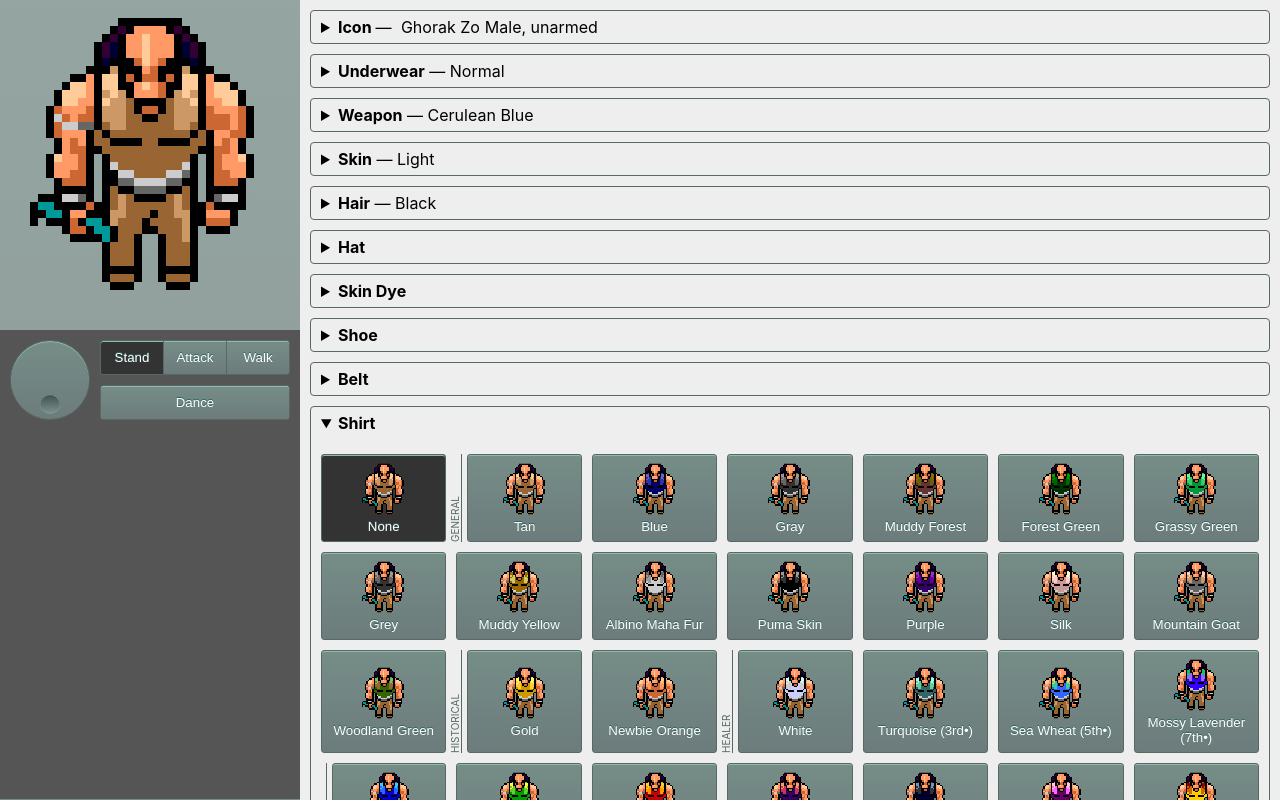
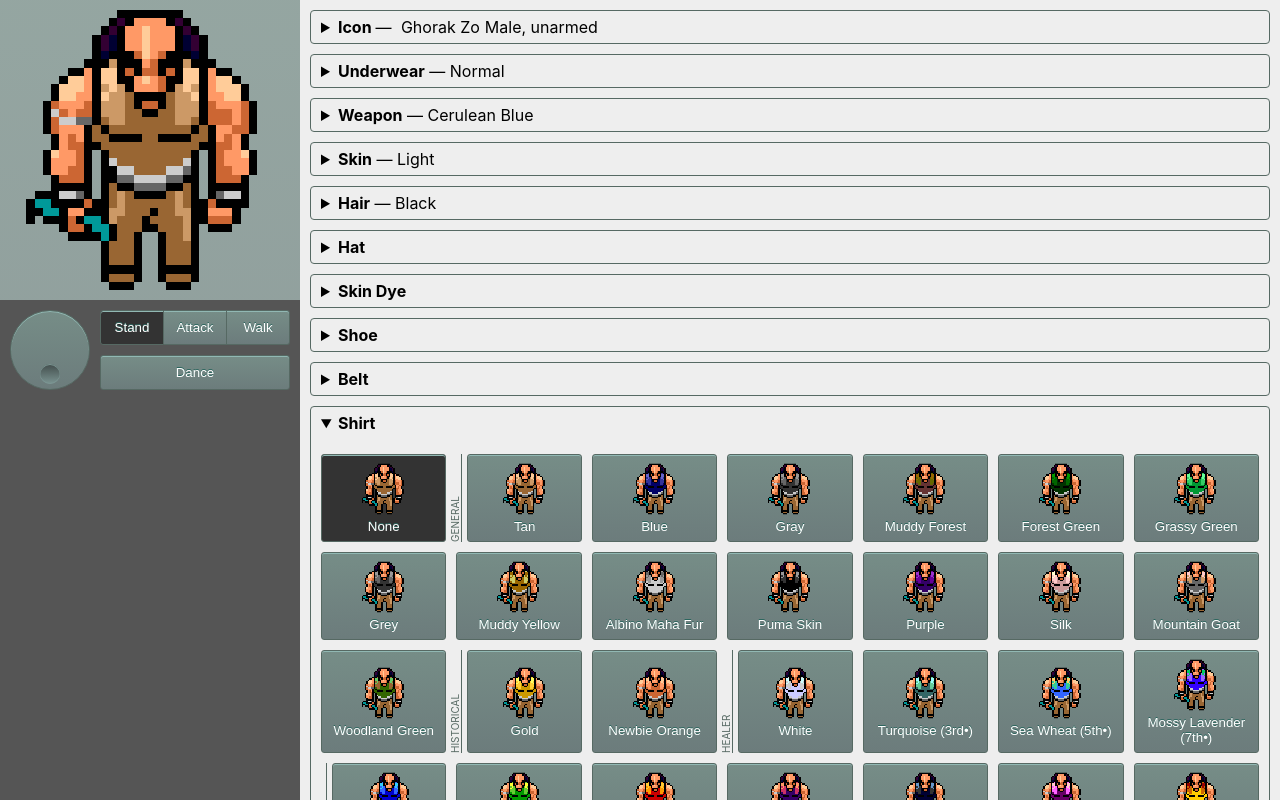
Before and after one commit to skirwan/stylunk, a React (Create React App) app: page / in a window 1280 px wide. Shown: the top 800 px of the page. Built offline with nearby package versions, Linux system fonts and the light colour scheme.

Commit message:
Sidebar shrinks preview when landscape isn't tall enough.

```diff
--- a/src/App.css
+++ b/src/App.css
@@ -216,16 +216,6 @@ details {
   display:block;
 }
 
-
-@media screen and (orientation: landscape) and (min-height: 768px) {
-  .previewPanel .iconWrapper {
-    flex-grow: 0;
-  }
-
-  .previewPanel .posePanel {
-    flex-grow: 10;
-  }
-}
 @media screen and (orientation: landscape) {
   .App {
     padding-left: 310px;
@@ -235,14 +225,34 @@ details {
     height:unset;
     left:0;
     top:0;
-    bottom:0;
+    bottom:-1px;
     width:300px;
-    flex-direction: column;
+    display:block;
+  }
+
+  .previewPanel .iconWrapper {
+    position:absolute;
+    top:10px;
+    left:10px;
+    width:280px;
+    bottom:110px;
+    max-height:280px;
+    line-height: 100%;
+  }
+
+  .previewPanel .iconWrapper .icon {
+    transform: none;
+    height:100%;
   }
 
   .previewPanel .posePanel {
-    width:unset;
-    display:block;
+    display: block;
+    box-sizing: border-box;
+    position: absolute;
+    height: 100px;
+    width: 300px;
+    bottom: 0;
+    left: 0;
   }
 
   .previewPanel + * {
@@ -270,6 +280,7 @@ details {
     padding-right: 0;
     width: unset;
     min-width: unset;
+    margin:0;
   }
 
   .buttonGroup button:first-child {
@@ -295,3 +306,13 @@ details {
     width: calc(100% - 90px);
   }
 }
+
+@media screen and (orientation: landscape) and (min-height: 400px) {
+  .previewPanel .posePanel {
+    left: 0;
+    width: 100%;
+    bottom: 0;
+    top: 300px;
+    height:unset;
+  }
+}
```
